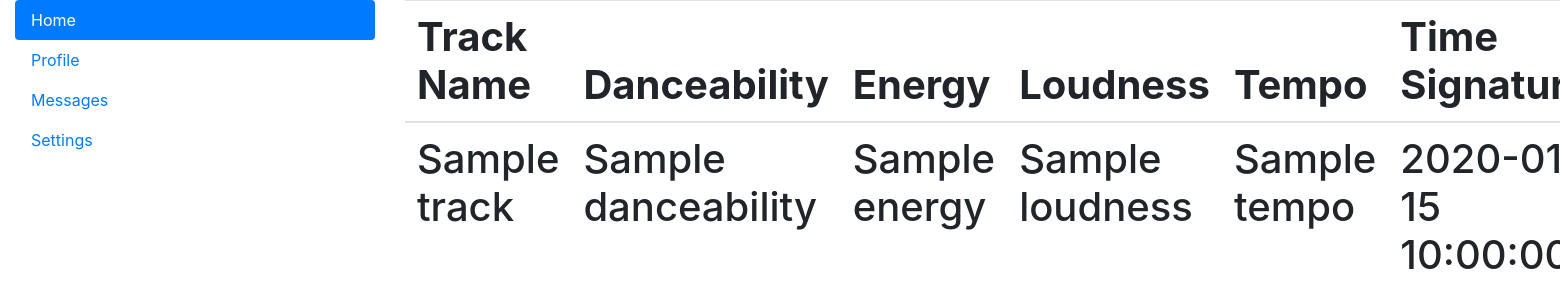
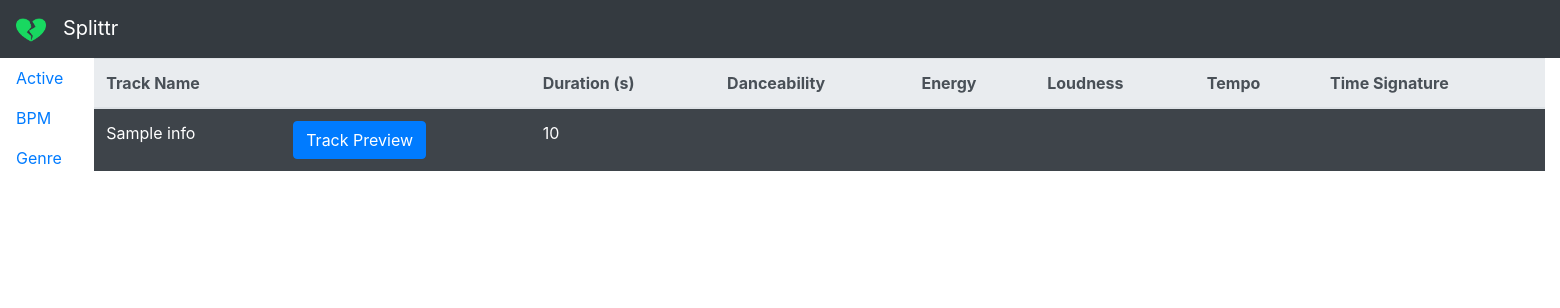
Before and after one commit to g00dduck/splittr, a Flask app: template splittr/templates/index.html in a window 1560 px wide; the page is wider, and only the part inside the window is pictured. Shown: the top 308 px of that part. Run offline with Flask 2, Linux system fonts and the light colour scheme; the template is opened without the code that fills it: most values are stand-ins (such as "Sample title", 1, 10 or a date in 2020); some libraries are stand-ins or nearby versions.

Commit message:
Pretty up track table display.

```diff
--- a/splittr/templates/base_connected.html
+++ b/splittr/templates/base_connected.html
@@ -1,37 +1,21 @@
 {% extends "base.html" %}
 {% block title %}Break Up Your Playlists{% endblock %}
 {% block html_body %}
+<nav class="navbar navbar-dark bg-dark">
+    <a class="navbar-brand" href="#">
+        <img src="{{ url_for('static', filename='img/favicon-194x194.png') }}" alt="" width="30" height="30" loading="lazy">
+        &nbsp;&nbsp;Splittr
+    </a>
+</nav>
 <div class="container-fluid">
     <div class="row">
-        <div class="col-3">
-            <div class="nav flex-column nav-pills" id="v-pills-tab" role="tablist" aria-orientation="vertical">
-                <a class="nav-link active" id="v-pills-home-tab" data-toggle="pill" href="#v-pills-home" role="tab"
-                    aria-controls="v-pills-home" aria-selected="true">Home</a>
-                <a class="nav-link" id="v-pills-profile-tab" data-toggle="pill" href="#v-pills-profile" role="tab"
-                    aria-controls="v-pills-profile" aria-selected="false">Profile</a>
-                <a class="nav-link" id="v-pills-messages-tab" data-toggle="pill" href="#v-pills-messages" role="tab"
-                    aria-controls="v-pills-messages" aria-selected="false">Messages</a>
-                <a class="nav-link" id="v-pills-settings-tab" data-toggle="pill" href="#v-pills-settings" role="tab"
-                    aria-controls="v-pills-settings" aria-selected="false">Settings</a>
-            </div>
-        </div>
-
-        <div class="col-9">
-            <div class="tab-content" id="v-pills-tabContent">
-                <div class="tab-pane fade show active" id="v-pills-home" role="tabpanel"
-                    aria-labelledby="v-pills-home-tab">
-                    <h1>{% block home_content %}{% endblock %}</h1>
-                </div>
-                <div class="tab-pane fade" id="v-pills-profile" role="tabpanel" aria-labelledby="v-pills-profile-tab">
-                    <p>{% block profile_content %}{% endblock %}</p>
-                </div>
-                <div class="tab-pane fade" id="v-pills-messages" role="tabpanel" aria-labelledby="v-pills-messages-tab">
-                    <p>{% block messages_content %}{% endblock %}</p>
-                </div>
-                <div class="tab-pane fade" id="v-pills-settings" role="tabpanel" aria-labelledby="v-pills-settings-tab">
-                    <p>{% block settings_content %}{% endblock %}</p>
-                </div>
-            </div>
+        <nav class="nav flex-column">
+            <a class="nav-link active" href="#">Active</a>
+            <a class="nav-link" href="#">BPM</a>
+            <a class="nav-link" href="#">Genre</a>
+        </nav>
+        <div class="col">
+            {% block home_content %}{% endblock %}
         </div>
     </div>
 </div>
--- a/splittr/templates/index.html
+++ b/splittr/templates/index.html
@@ -1,9 +1,11 @@
 {% extends "base_connected.html" %}
 {% block home_content %}
-<table class="table">
-    <thead>
+<table class="table table-striped table-hover table-dark">
+    <thead class="thead-light">
         <tr>
             <th>Track Name</th>
+            <th></th>
+            <th>Duration (s)</th>
             <th>Danceability</th>
             <th>Energy</th>
             <th>Loudness</th>
@@ -14,12 +16,24 @@
     <tbody>
         {% for info in items %}
         <tr>
-            <td>{{ info['track']['name'] }}</td>
-            <td>{{ info['danceability'] }}</td>
-            <td>{{ info['energy'] }}</td>
-            <td>{{ info['loudness'] }}</td>
-            <td>{{ info['tempo'] }}</td>
-            <td>{{ info['time_signature'] }}</td>
+            <td>{{ info.name }}</td>
+            <td>
+                <a class="btn btn-primary" data-toggle="collapse" href="#track_{{ info.spotify_id }}" role="button" aria-expanded="false" aria-controls="track_{{ info.spotify_id }}">
+                    Track Preview
+                </a>
+                <div class="collapse" id="track_{{ info.spotify_id }}">
+                    <audio controls>
+                        <source src="{{ info.preview_url }}" type="audio/mpeg">
+                        Your browser does not support the audio element.
+                    </audio>
+                </div>
+            </td>
+            <td>{{ info.duration }}</td>
+            <td></td>
+            <td></td>
+            <td></td>
+            <td></td>
+            <td></td>
         </tr>
         {% endfor %}
     </tbody>
```
